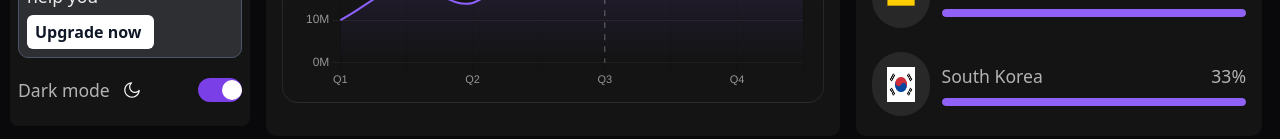
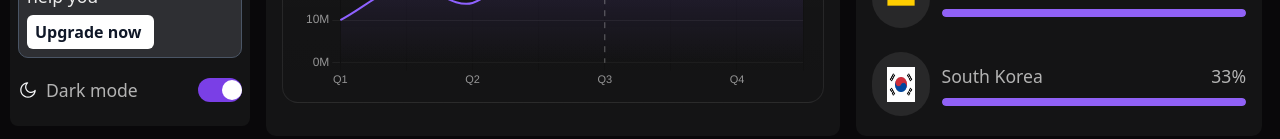
Before and after one commit to KelvinOmoluyi/Dashboard, a React (Vite) app: page / in a window 1280 px wide. Shown: the part 668-807 px from the top of the page. Built offline with nearby package versions, Linux system fonts and the light colour scheme.

Commit message:
adjusted darkmode text position

```diff
--- a/components/SideBar.jsx
+++ b/components/SideBar.jsx
@@ -50,9 +50,9 @@ const SideBar = () => {
             ))}
           </div>
           <div className="w-full h-10 mt-3 flex justify-between items-center">
-            <div className="flex gap-3 h-full items-center">
+            <div className="flex gap-2 h-full items-center">
+              <AiOutlineMoon size={20} className="text-gray-100" />
               <p>Dark mode</p>
-              <AiOutlineMoon size={20} className="text-gray-100" />
             </div>
             <Switch
               checked={enabled}
```
